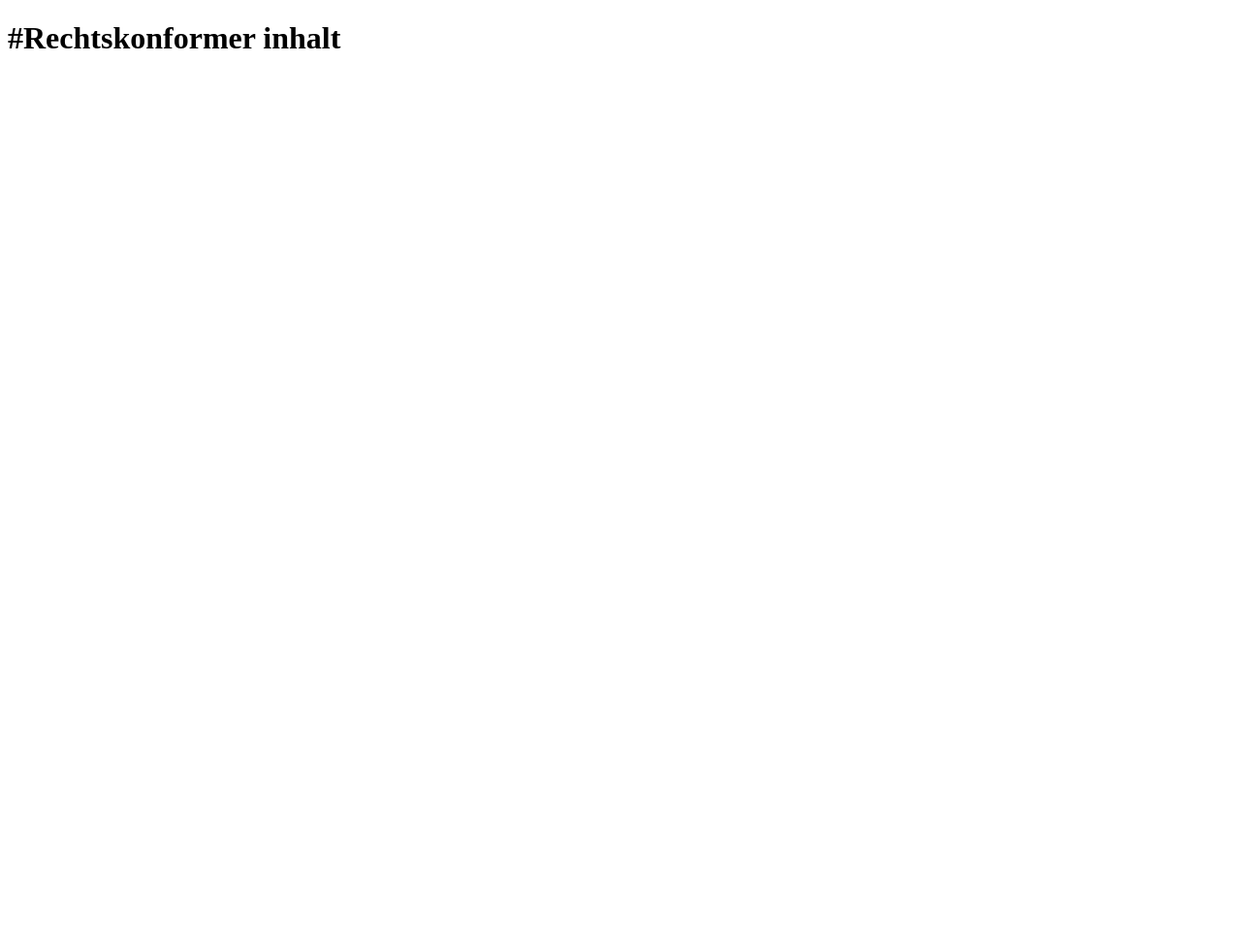
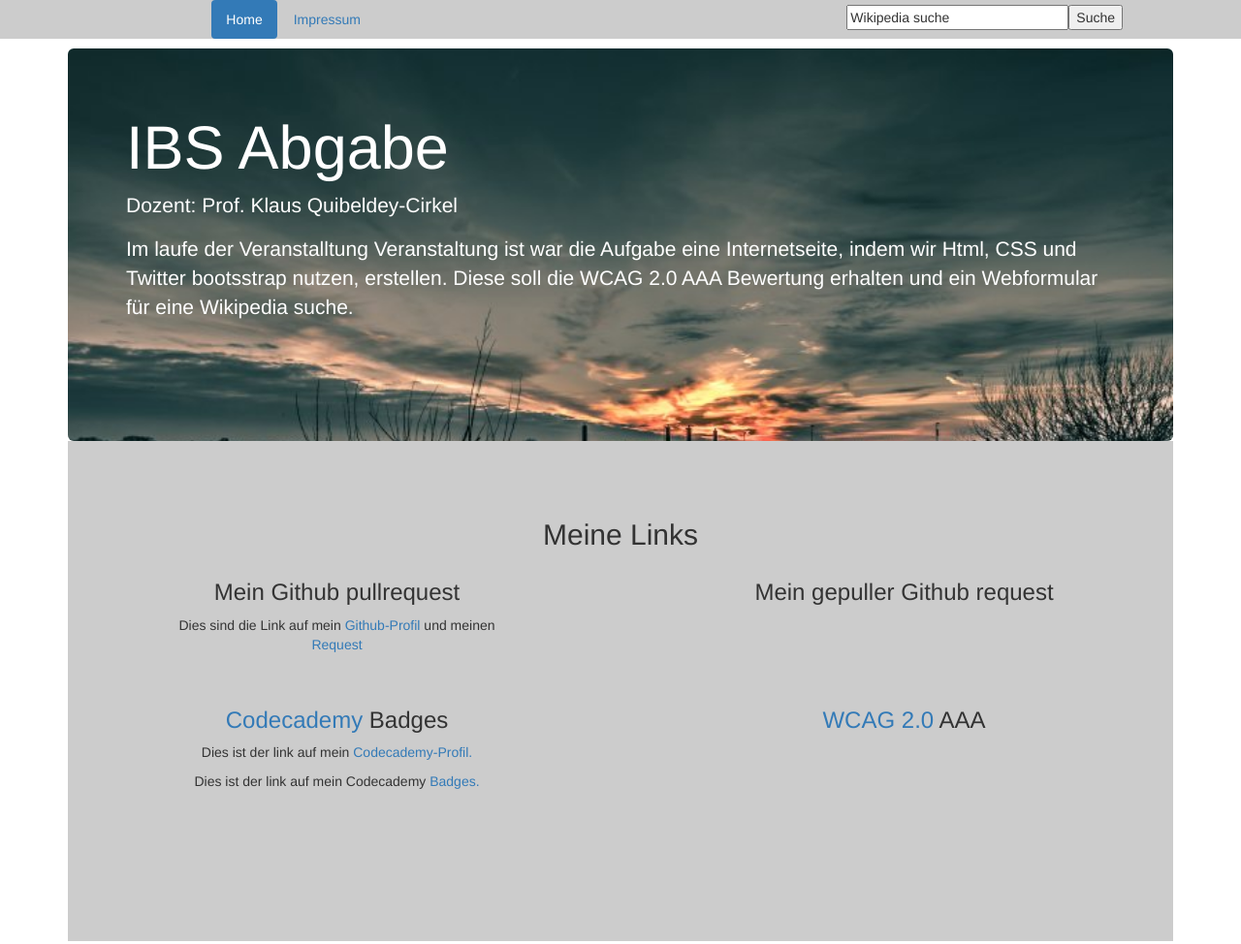
Before and after one commit to vincentvogel/vincentvogel, a plain HTML site: page index.html in a window 1280 px wide. Shown: the whole page at 97% size. Before the commit the page ends 800 px from the top, so only its background shows below. Drawn offline with nearby package versions, Linux system fonts and the light colour scheme.

Commit message:
ready 4 pull

```diff
--- a/index.html
+++ b/index.html
@@ -2,11 +2,112 @@
 <html>
 <head>
 <meta http-equiv="Content-Type" content="text/html;charset=utf-8" />
-<title>Uebung1</title>
+<link rel="stylesheet" href="style.css">
+
+<link rel="stylesheet"
+	href="https://maxcdn.bootstrapcdn.com/bootstrap/3.3.1/css/bootstrap.min.css">
+
+<!-- Optional theme -->
+<link rel="stylesheet"
+	href="https://maxcdn.bootstrapcdn.com/bootstrap/3.3.1/css/bootstrap-theme.min.css">
+<title>IBS</title>
 </head>
 <body>
-<header>
-	<h1>#Rechtskonformer inhalt</h1>
-</header>
+	<div class="navbar-fixed-top" id="navi">
+		<div class="row">
+			<div class="col-md-2"></div>
+			<div class="col-md-6">
+				<ul class="nav nav-pills">
+					<li class="active"><a href="index.html">Home</a></li>
+					<li><a href="Impressum.html">Impressum</a></li>
+				</ul>
+			</div>
+			<div class="col-md-2" id="suche">
+				<form action="http://de.wikipedia.org/wiki" method="post"
+					target="_blank" name="frmWiki">
+					<table>
+						<tbody>
+							<tr>
+								<td><input maxlength="255" size="25" name="xsearch"
+									value="Wikipedia suche"
+									onblur="if(this.value  == '') { this.value='Wikipedia suche'}"
+									onfocus="if (true) { this.value=''}"> <input value="de"
+									name="hl" type="hidden"></td>
+								<td><input
+									onclick="window.document.frmWiki.action = 'http://de.wikipedia.org/wiki/' + document.frmWiki.xsearch.value;"
+									value="Suche" name="btnG" type="submit"></td>
+							</tr>
+						</tbody>
+					</table>
+				</form>
+			</div>
+			<div class="col-md-2"></div>
+		</div>
+	</div>
+	<div class="container">
+		<div class="jumbotron">
+
+			<h1>IBS Abgabe</h1>
+			<p>
+				Dozent: <a href="http://kqc.cloudcontrolled.com/">Prof. Klaus
+					Quibeldey-Cirkel</a><br>
+			</p>
+			<p>
+				Im laufe der Veranstalltung Veranstaltung ist war die Aufgabe eine
+				Internetseite, indem wir Html, CSS und Twitter bootsstrap nutzen,
+				erstellen. Diese soll die <a href="http://www.w3.org/TR/WCAG20/">WCAG
+					2.0</a> AAA Bewertung erhalten und ein Webformular f&uumlr eine <a
+					href="http://de.wikipedia.org/wiki/Wikipedia:Hauptseite">Wikipedia</a>
+				suche.
+			</p>
+			<br> <br> <br>
+		</div>
+		<div class="links">
+			<br> <br> <br>
+			<h2>Meine Links</h2>
+			<div class="row">
+				<div class="col-md-1"></div>
+				<div class="col-md-4" id="links">
+					<H3>Mein Github pullrequest</H3>
+					<p>
+						Dies sind die Link auf mein <a
+							href="https://github.com/vincentvogel">Github-Profil</a> und
+						meinen <a href="https://github.com/vincentvogel">Request</a>
+					</p>
+				</div>
+				<div class="col-md-2"></div>
+				<div class="col-md-4" id="links">
+					<H3>Mein gepuller Github request</H3>
+				</div>
+				<div class="col-md-1"></div>
+			</div>
+			<div class="row">
+				<div class="col-md-1"></div>
+				<div class="col-md-4" id="links">
+					<H3>
+						<a href="http://www.codecademy.com/">Codecademy</a> Badges
+					</H3>
+					<p>
+						Dies ist der link auf mein <a
+							href="http://www.codecademy.com/Vincent44">Codecademy-Profil.</a>
+					</p>
+					<p>
+						Dies ist der link auf mein Codecademy <a
+							href="http://www.codecademy.com/users/Vincent44/achievements">Badges.</a>
+					</p>
+
+				</div>
+				<div class="col-md-2"></div>
+				<div class="col-md-4" id="links">
+					<H3>
+						<a href="http://www.w3.org/TR/WCAG20/">WCAG 2.0</a> AAA
+					</H3>
+				</div>
+				<div class="col-md-1"></div>
+			</div>
+			<br> <br> <br> <br> <br> <br>
+		</div>
+	</div>
+	</div>
 </body>
 </html>
--- /dev/null
+++ b/style.css
@@ -0,0 +1,56 @@
+.jumbotron{
+	background-image:url("bilder/6b10b16b165751f4cafb053469dbbd5c.jpg");
+	background-repeat: no-repeat;
+	background-size:cover;
+}
+.container .jumbotron  h1{
+	color:#fff;
+}
+.container .jumbotron  p{
+	color:#fff;
+}
+.container .jumbotron  a:link{
+	color:#fff;
+}
+.container .jumbotron  a:hover{
+	color:#f00;
+}
+.container .jumbotron  a:visited{
+	color:#f00;
+}
+
+.container{
+
+	margin-top:50px;
+
+
+}
+#impressum{
+	background-color: #cccccc;;
+	border-radius:25px;
+}
+.links{
+	margin-top:-30px;
+	pedding-top: 150px;
+	background-color:#ccc;
+	margin-bottom: 30px;
+}
+.links h2{
+	text-align:center;
+}
+.links h3{
+	text-align:center;
+}
+.links p{
+	text-align:center;
+}
+#links {
+	margin-bottom: 25px;
+	border-radius:25px;
+}
+#navi {
+	background-color: #cccccc;
+}
+#suche{
+	margin-top:5px;
+}
```
Also changed, not shown: Impressum.html (added, +90 -0 lines), bilder/6b10b16b165751f4cafb053469dbbd5c.jpg (added).
